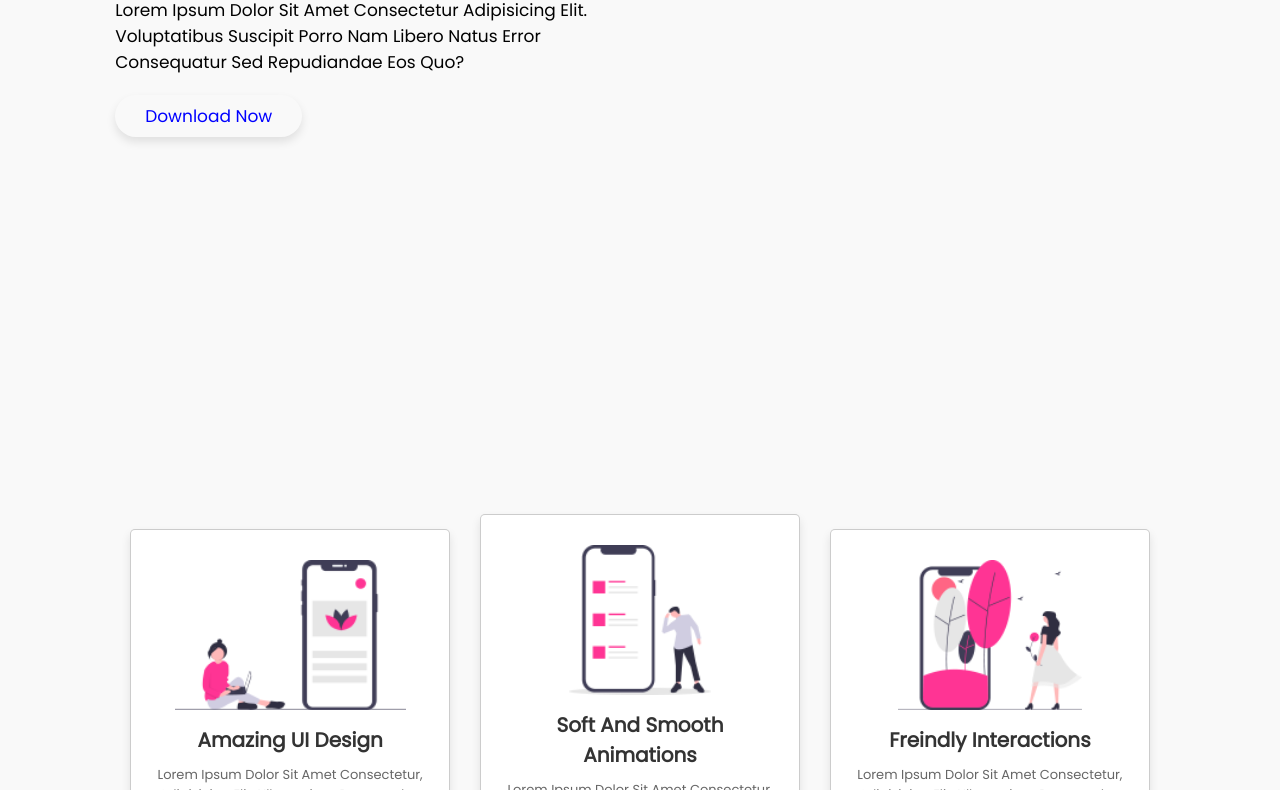
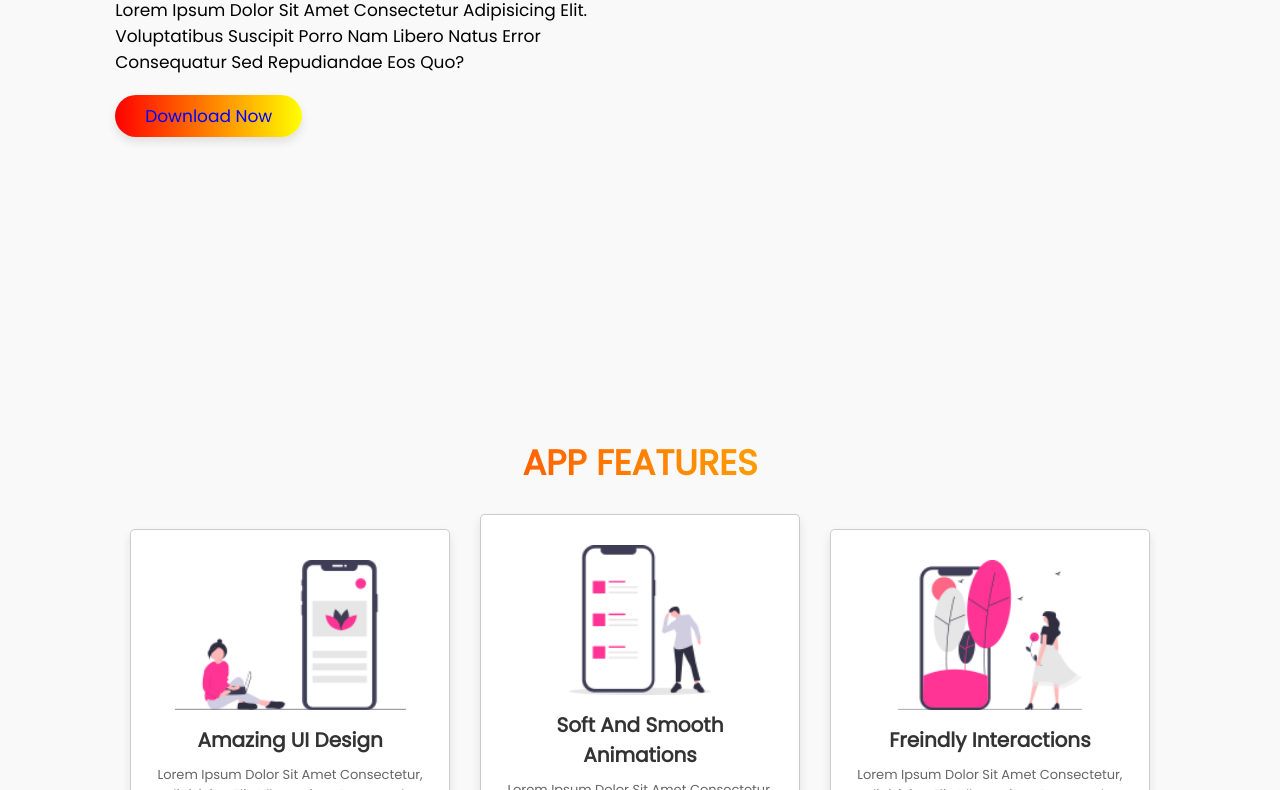
Before and after one commit to 9845768990/Bussiness_web_page, a plain HTML site: page index.html in a window 1280 px wide. Shown: the part 449-1239 px from the top of the page. Drawn offline with Linux system fonts and the light colour scheme.

Commit message:
Update style.css

```diff
--- a/style.css
+++ b/style.css
@@ -1,8 +1,8 @@
 @import url('https://fonts.googleapis.com/css2?family=Poppins:wght@100;200;300;400&display=swap');
 
 :root{
-    --red;
-    --yellow;
+    --red: #ff0000;
+    --yellow: #ffff00;
     --gradient:linear-gradient(90deg, var(--red), var(--yellow));
 }
 
```
